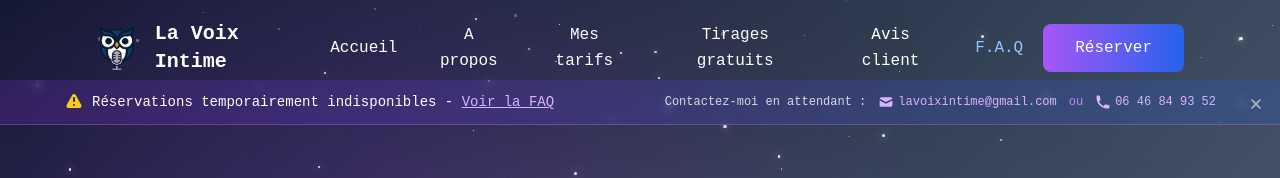
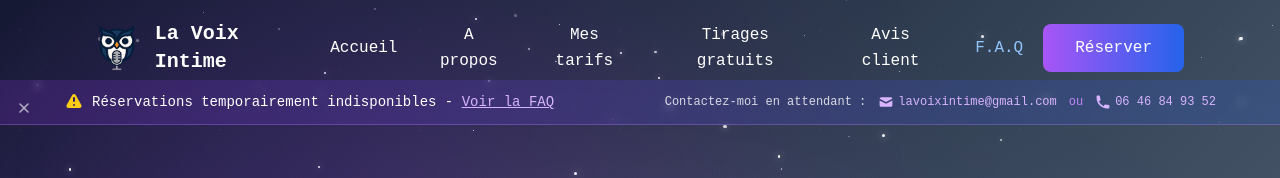
Before and after one commit to PierreMaze/la-voix-intime, a React (Vite) app: page / in a window 1280 px wide. Shown: the top 178 px of the page. Built offline with nearby package versions, Linux system fonts and the light colour scheme.

Commit message:
Amélioration du style CSS dans les composants InfoBanner et Header : ajustement des tailles de boutons et d'icônes pour une meilleure ergonomie et lisibilité.

```diff
--- a/src/components/features/InfoBanner.jsx
+++ b/src/components/features/InfoBanner.jsx
@@ -17,10 +17,10 @@ const InfoBanner = () => {
           <div className="flex flex-col items-center justify-between gap-2 text-center sm:flex-row sm:text-left sm:gap-4">
             <button
               onClick={handleClose}
-              className="absolute z-50 p-2 transition-colors duration-200 top-1 right-1 sm:top-2 sm:right-2 text-white/60 hover:text-white"
+              className="absolute z-50 p-3 transition-colors duration-200 top-1 left-1 sm:top-2 sm:right-2 text-white/60 hover:text-white"
               aria-label="Fermer la banderole">
               <svg
-                className="w-5 h-5 sm:w-4 sm:h-4"
+                className="w-6 h-6 sm:w-4 sm:h-4"
                 fill="currentColor"
                 viewBox="0 0 20 20">
                 <path
```
Also changed, not shown: src/components/layout/Header.jsx (+6 -3 lines).
